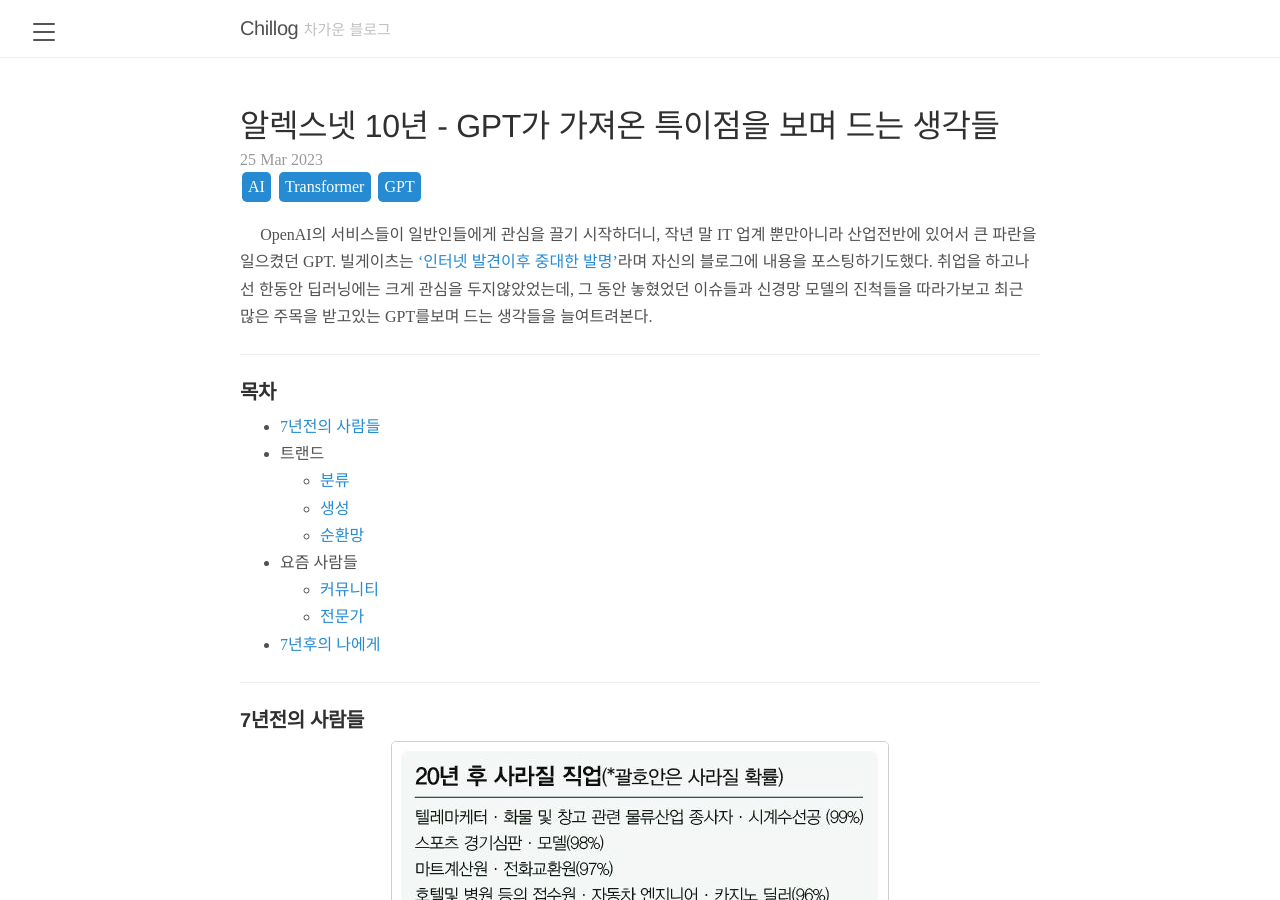
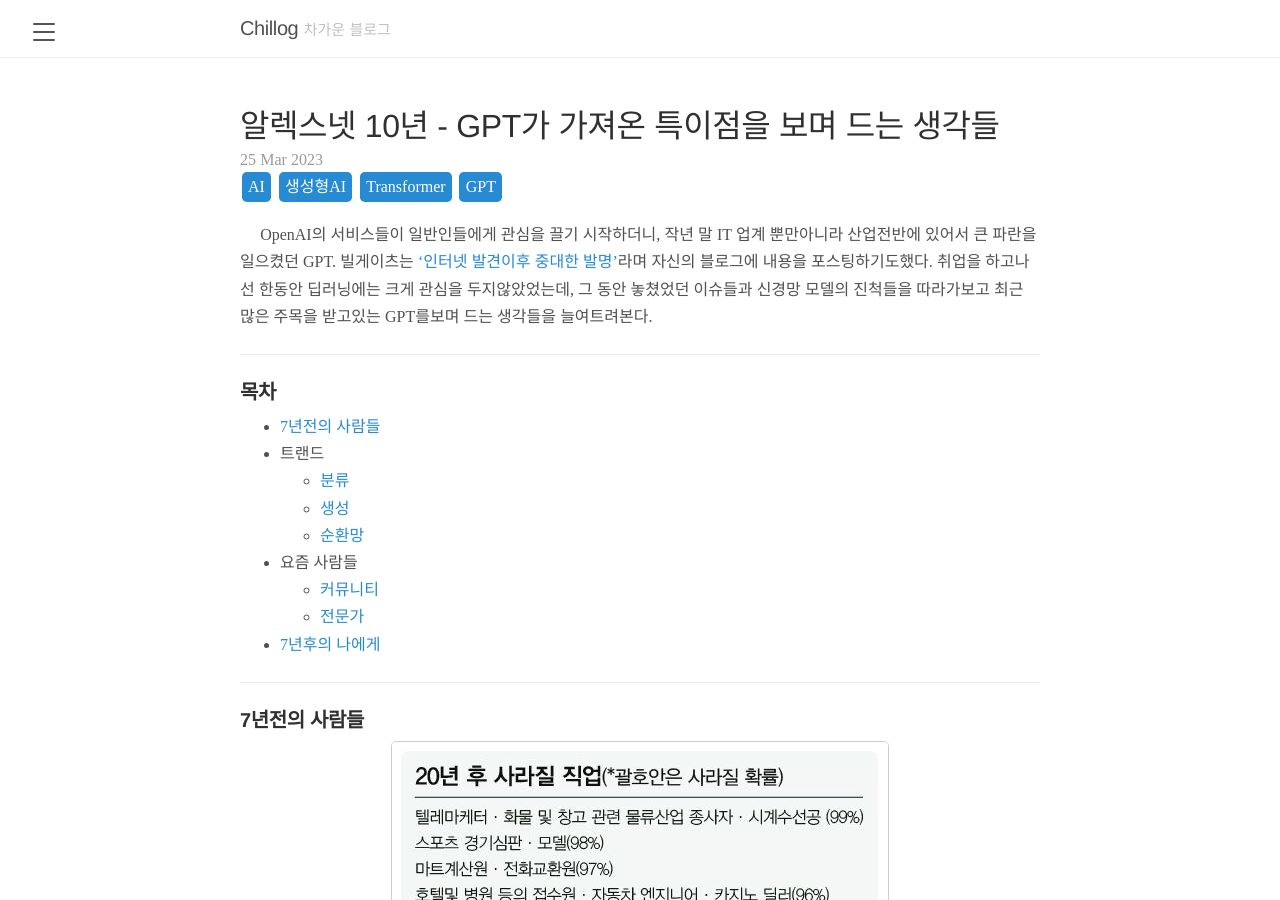
Before and after one commit to chillyMind/chillyMind.github.io, a Jekyll site: the page built from _posts/2023-03-25-gpts.md, in a window 1280 px wide and 900 px high. Built offline with Jekyll 4.4.1, drawn with Linux system fonts in a browser that asks for light colours; some web fonts are replaced.

Commit message:
태그추가

```diff
--- a/_posts/2023-03-25-gpts.md
+++ b/_posts/2023-03-25-gpts.md
@@ -1,9 +1,9 @@
 ---
 layout: post
 title: "알렉스넷 10년 - GPT가 가져온 특이점을 보며 드는 생각들"
-tags: [AI,Transformer,GPT]
+tags: [AI,생성형AI,Transformer,GPT]
 ---
-　 OpenAI의 서비스들이 일반인들에게 관심을 끌기 시작하더니, 작년 말 IT 업계 뿐만아니라 산업전반에 있어서 큰 파란을 일으켰던 GPT. 빌게이츠는 ['인터넷 발견이후 중대한 발명'](https://www.gatesnotes.com/The-Age-of-AI-Has-Begun)라며 자신의 블로그에 내용을 포스팅하기도했다. 취업을 하고나선 한동안 딥러닝에는 크게 관심을 두지않았었는데, 그 동안 놓혔었던 이슈들과 신경망 모델의 진척들을 따라가보고 최근 많은 주목을 받고있는 GPT를보며 드는 생각들을 늘여트려본다.
+　 OpenAI의 서비스들이 일반인들에게 관심을 끌기 시작하더니, 작년 말 IT 업계 뿐만아니라 산업전반에 있어서 큰 파란을 일으켰던 GPT. 빌게이츠는 ['인터넷 발견이후 중대한 발명'](https://www.gatesnotes.com/The-Age-of-AI-Has-Begun)라며 자신의 블로그에 내용을 포스팅하기도했다. 취업을 하고나선 한동안 딥러닝에는 크게 관심을 두지않았었는데, 그 동안 놓쳤었던 이슈들과 신경망 모델의 진척들을 따라가보고 최근 많은 주목을 받고있는 GPT를보며 드는 생각들을 늘여트려본다.
 <!--more-->
 
 <hr/>
```
